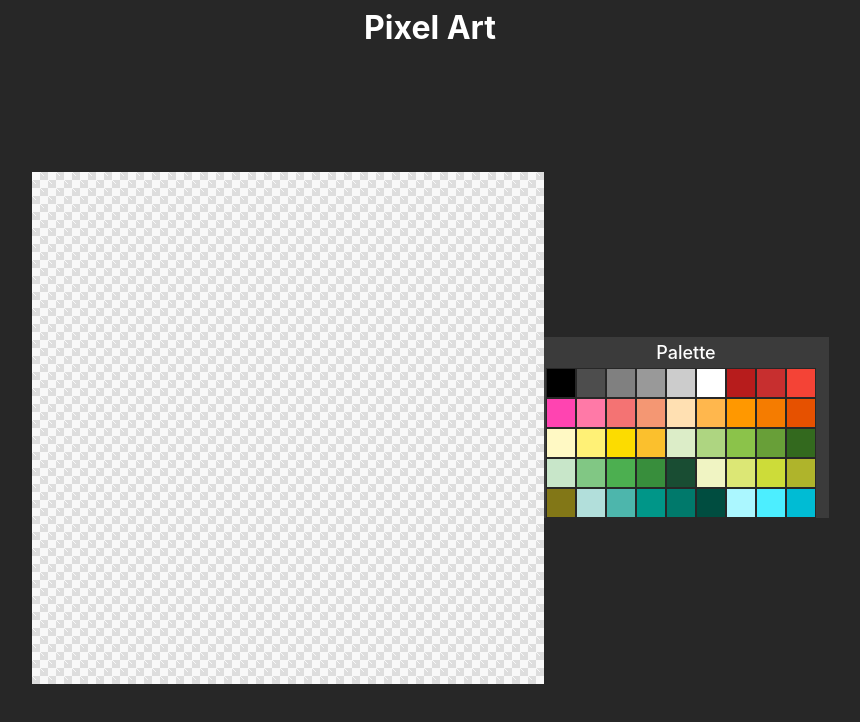
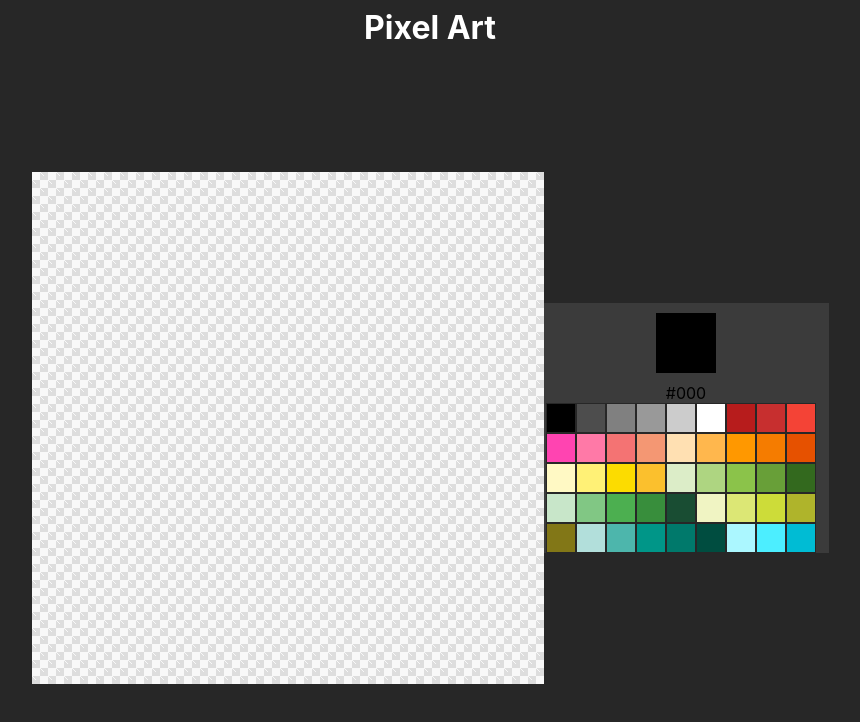
Before and after one commit to Khyosunny/pixel-art, a React (Create React App) app: page / in a window 1280 px wide. Shown: the top 722 px of the page, without its empty margins (210-1070 px from the left). Built offline with nearby package versions, Linux system fonts and the light colour scheme.

Commit message:
palette 수정

```diff
--- a/src/components/Palette/index.tsx
+++ b/src/components/Palette/index.tsx
@@ -91,13 +91,16 @@ export default function Palette({ color, handleColorChange }: PaletteProps) {
 
   return (
     <Container>
-      <MenuTitle title="Palette" />
+      {/* <MenuTitle title="Palette" /> */}
+      <CurrentColor color={color} />
+      <p>{color}</p>
       <PickerContainer>{colors}</PickerContainer>
     </Container>
   );
 }
 
 interface StyleProps {
+  color?: string;
   pColor?: string;
   selected?: boolean;
 }
@@ -108,6 +111,13 @@ const Container = styled.div`
   align-items: center;
   width: 285px;
   background-color: ${black[400]};
+`;
+
+const CurrentColor = styled.div<StyleProps>`
+  margin: 10px 0;
+  width: 60px;
+  height: 60px;
+  background-color: ${(props) => props.color};
 `;
 
 const PickerContainer = styled.div`
```
